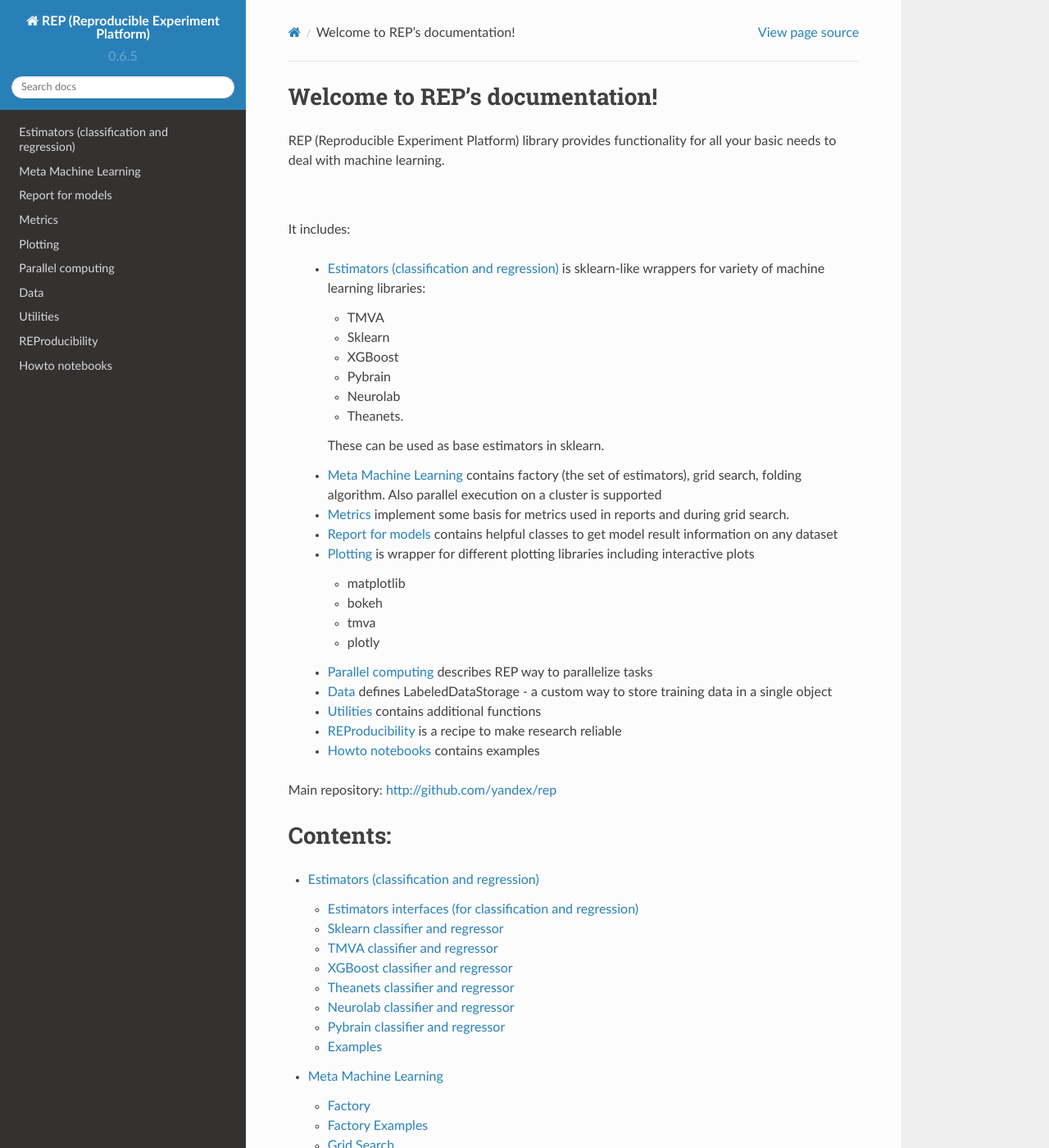
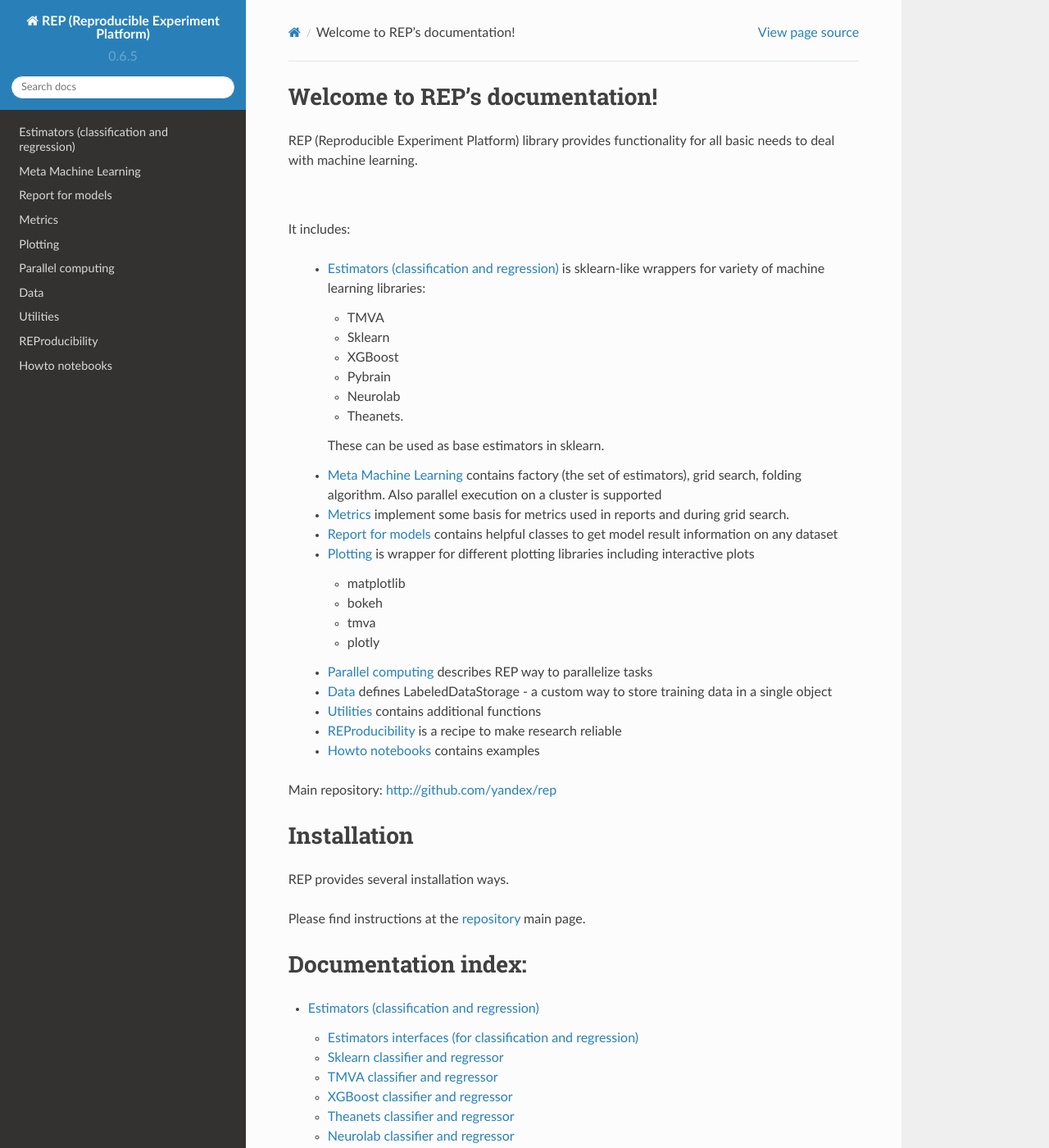
Before and after one commit to yandex/rep, a Sphinx documentation site: the page built from docs/index.rst, in a window 1280 px wide and 1400 px high. Shown: the whole window at 82% size. Built offline with Sphinx 7.4.7 and the Read the Docs theme 2.0.0, drawn with Linux system fonts in a browser that asks for light colours.

```diff
--- a/docs/index.rst
+++ b/docs/index.rst
@@ -5,7 +5,7 @@
 Welcome to REP's documentation!
 ===============================
 
-REP (Reproducible Experiment Platform) library provides functionality for all your basic needs to deal with machine learning.
+REP (Reproducible Experiment Platform) library provides functionality for all basic needs to deal with machine learning.
 
 .. raw:: html
 
@@ -46,8 +46,15 @@ It includes:
 
 Main repository: http://github.com/yandex/rep
 
-Contents:
-=========
+Installation
+============
+
+REP provides several installation ways.
+
+Please find instructions at the `repository <https://github.com/yandex/REP>`_ main page.
+
+Documentation index:
+====================
 .. toctree::
     :maxdepth: 2
 
```
Also changed, not shown: 1 other file.
